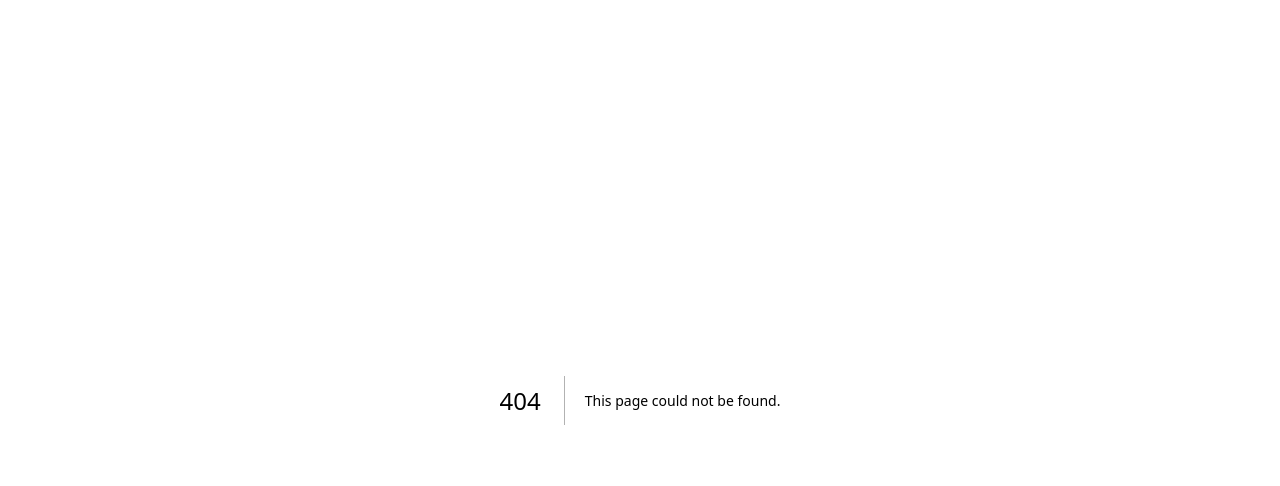
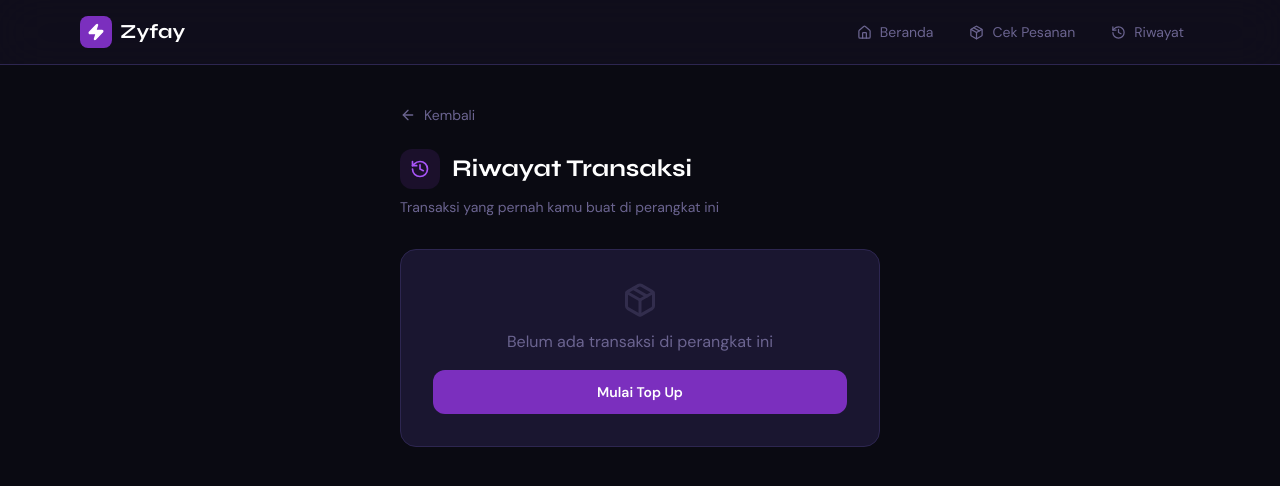
Before and after one commit to zyfay/zyfay-official, a Next.js app: page /riwayat in a window 1280 px wide. Before the commit this address had no page. Shown: the top 486 px of the page. Built offline with nearby package versions, Linux system fonts and the light colour scheme.

Commit message:
Add transaction history page with order details

```diff
--- /dev/null
+++ b/pages/riwayat.js
@@ -0,0 +1,123 @@
+// pages/riwayat.js
+import { useState, useEffect } from 'react';
+import Head from 'next/head';
+import Link from 'next/link';
+import { History, ArrowLeft, Loader2, CheckCircle, Clock, XCircle, RefreshCw, CreditCard, Trash2, Package } from 'lucide-react';
+import Navbar from '../components/Navbar';
+import { getHistory, clearHistory } from '../lib/orderHistory';
+
+const statusMap = {
+  pending:    { label: 'Menunggu Pembayaran', icon: <Clock size={14} />, cls: 'badge-warning' },
+  processing: { label: 'Sedang Diproses',     icon: <RefreshCw size={14} className="animate-spin" />, cls: 'badge-info' },
+  success:    { label: 'Berhasil',             icon: <CheckCircle size={14} />, cls: 'badge-success' },
+  failed:     { label: 'Gagal',                icon: <XCircle size={14} />, cls: 'badge-danger' },
+  expired:    { label: 'Kadaluarsa',           icon: <XCircle size={14} />, cls: 'badge-danger' },
+  unknown:    { label: 'Tidak diketahui',      icon: <XCircle size={14} />, cls: 'badge-purple' },
+};
+
+export default function Riwayat() {
+  const [orders, setOrders] = useState([]);
+  const [loading, setLoading] = useState(true);
+  const siteName = process.env.NEXT_PUBLIC_SITE_NAME || 'Zyfay';
+
+  useEffect(() => { load(); }, []);
+
+  async function load() {
+    setLoading(true);
+    const saved = getHistory();
+    if (saved.length === 0) { setOrders([]); setLoading(false); return; }
+
+    const results = await Promise.all(
+      saved.map(async (item) => {
+        try {
+          const res = await fetch(`/api/orders/check?id=${item.id}`);
+          const data = await res.json();
+          if (data.success) return data.order;
+        } catch {}
+        // Fallback ke data lokal kalau gagal fetch (mis. lagi offline)
+        return { ...item, order_status: 'unknown' };
+      })
+    );
+
+    setOrders(results.filter(Boolean));
+    setLoading(false);
+  }
+
+  function handleClear() {
+    if (!confirm('Hapus semua riwayat transaksi di perangkat ini? Ini cuma menghapus catatan lokal, transaksi tetap aman di sistem kami.')) return;
+    clearHistory();
+    setOrders([]);
+  }
+
+  return (
+    <>
+      <Head><title>Riwayat Transaksi | {siteName}</title></Head>
+      <div className="min-h-screen bg-bg">
+        <Navbar />
+        <div className="max-w-lg mx-auto px-4 py-10">
+          <Link href="/" className="btn-ghost text-sm mb-6 inline-flex"><ArrowLeft size={16} /> Kembali</Link>
+
+          <div className="flex items-center justify-between mb-2">
+            <div className="flex items-center gap-3">
+              <div className="w-10 h-10 bg-primary/15 rounded-xl flex items-center justify-center">
+                <History size={20} className="text-primary-glow" />
+              </div>
+              <h1 className="font-display text-2xl font-bold">Riwayat Transaksi</h1>
+            </div>
+            {orders.length > 0 && (
+              <button onClick={handleClear} className="text-muted hover:text-red-400 transition-colors p-2" title="Hapus riwayat">
+                <Trash2 size={18} />
+              </button>
+            )}
+          </div>
+          <p className="text-muted text-sm mb-8">Transaksi yang pernah kamu buat di perangkat ini</p>
+
+          {loading ? (
+            <div className="flex justify-center py-12"><Loader2 size={28} className="animate-spin text-primary" /></div>
+          ) : orders.length === 0 ? (
+            <div className="card p-8 text-center text-muted">
+              <Package size={36} className="mx-auto mb-3 opacity-30" />
+              <p>Belum ada transaksi di perangkat ini</p>
+              <Link href="/" className="btn-primary inline-flex mt-4 text-sm">Mulai Top Up</Link>
+            </div>
+          ) : (
+            <div className="space-y-3">
+              {orders.map(order => {
+                const s = statusMap[order.order_status] || statusMap.pending;
+                return (
+                  <div key={order.id} className="card overflow-hidden">
+                    <div className="p-4 flex items-start justify-between gap-3">
+                      <div className="min-w-0">
+                        <div className="font-semibold text-sm truncate">{order.product_name || '—'}</div>
+                        <div className="text-muted text-xs mt-0.5">{order.game_name}</div>
+                        <div className="text-muted text-xs font-mono mt-1">{order.id}</div>
+                        {order.created_at && (
+                          <div className="text-muted text-xs mt-1">
+                            {new Date(order.created_at).toLocaleString('id-ID')}
+                          </div>
+                        )}
+                      </div>
+                      <span className={s.cls + ' badge flex items-center gap-1 flex-shrink-0 whitespace-nowrap'}>
+                        {s.icon} {s.label}
+                      </span>
+                    </div>
+                    <div className="px-4 pb-4 flex gap-2">
+                      {order.order_status === 'pending' && (
+                        <Link href={`/bayar/${order.id}`} className="btn-primary flex-1 text-xs py-2">
+                          <CreditCard size={14} /> Lanjutkan Pembayaran
+                        </Link>
+                      )}
+                      <Link href={`/cek-pesanan?id=${order.id}`} className="btn-secondary flex-1 text-xs py-2 text-center">
+                        Detail
+                      </Link>
+                    </div>
+                  </div>
+                );
+              })}
+            </div>
+          )}
+        </div>
+      </div>
+    </>
+  );
+  }
```
